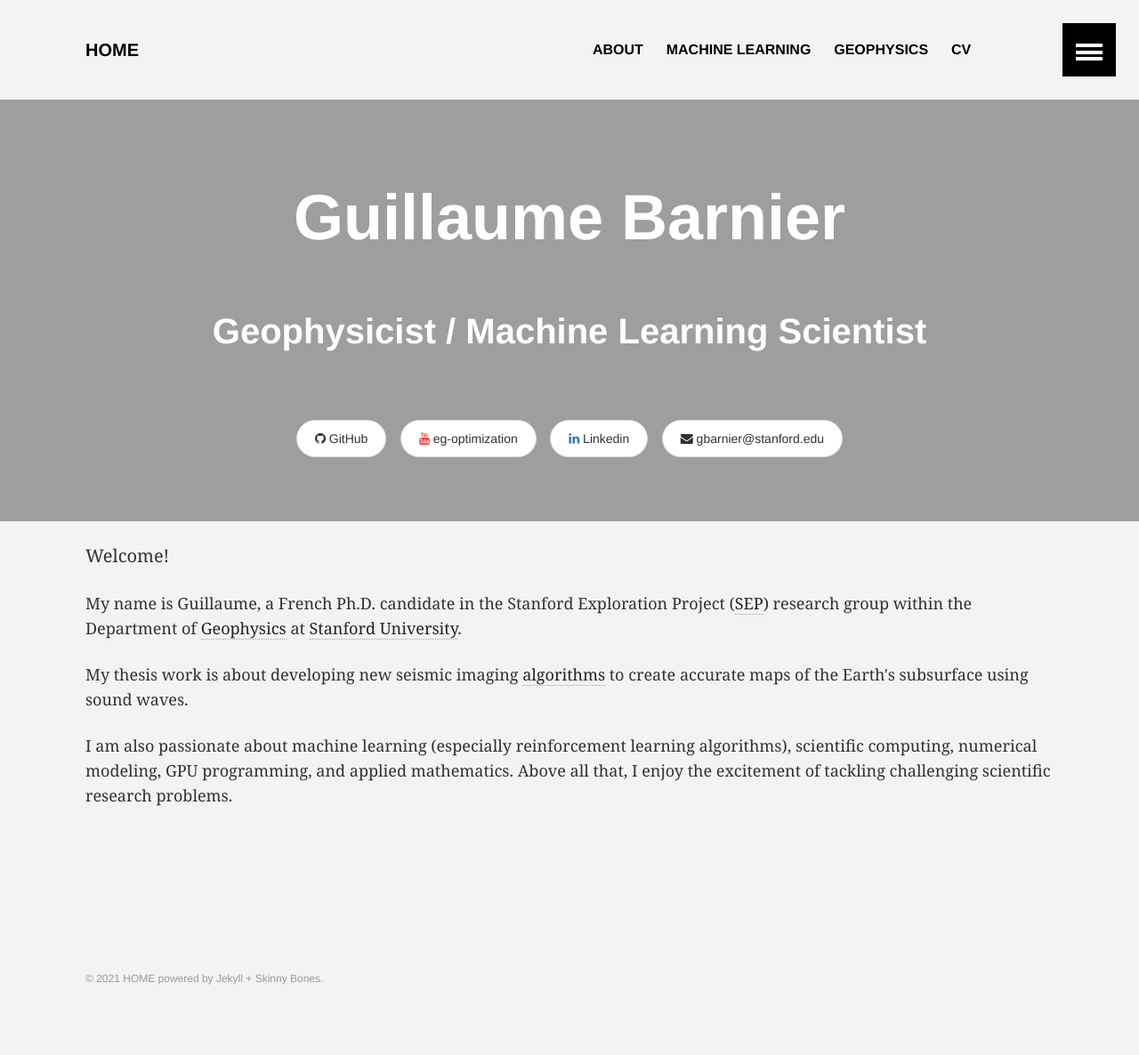
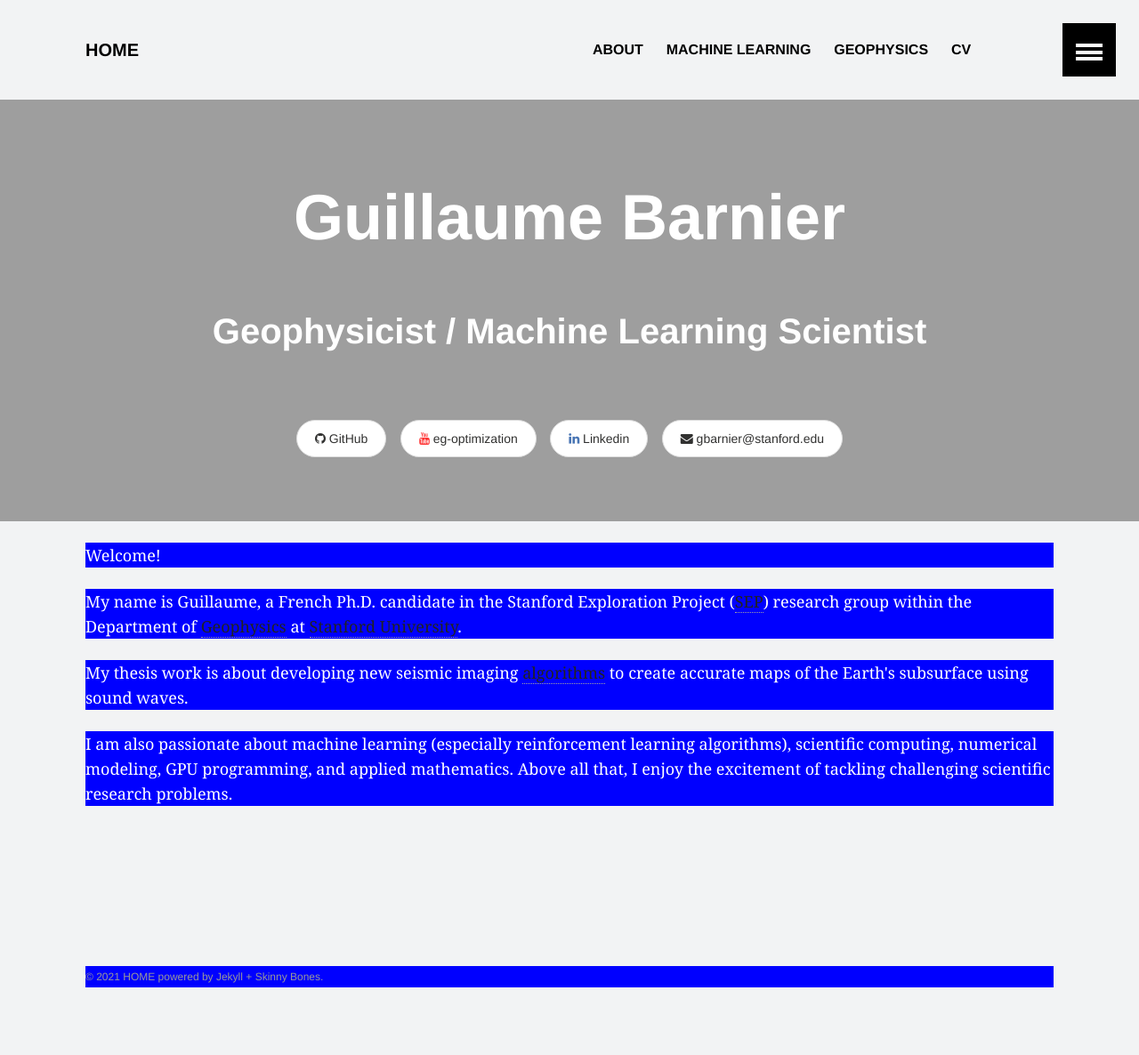
Before and after one commit to gbarnier/gbarnier.github.io, a Jekyll site: the page built from index.md, in a window 1280 px wide. Shown: the whole page at 89% size. Built offline with Jekyll 4.4.1, drawn with Linux system fonts in a browser that asks for light colours.

Commit message:
Update index.md

```diff
--- a/index.md
+++ b/index.md
@@ -6,6 +6,20 @@ title:
 image:
   feature: zion_c.png
 ---
+<style>
+p{
+  background-color: blue;
+  color: white;
+ }
+</style>
+
+<style media="all and (max-width: 500px)">
+p{
+  background-color: yellow;
+  color: blue;
+ }
+</style>
+
 <body>
     <p>Welcome!</p>
 
```
